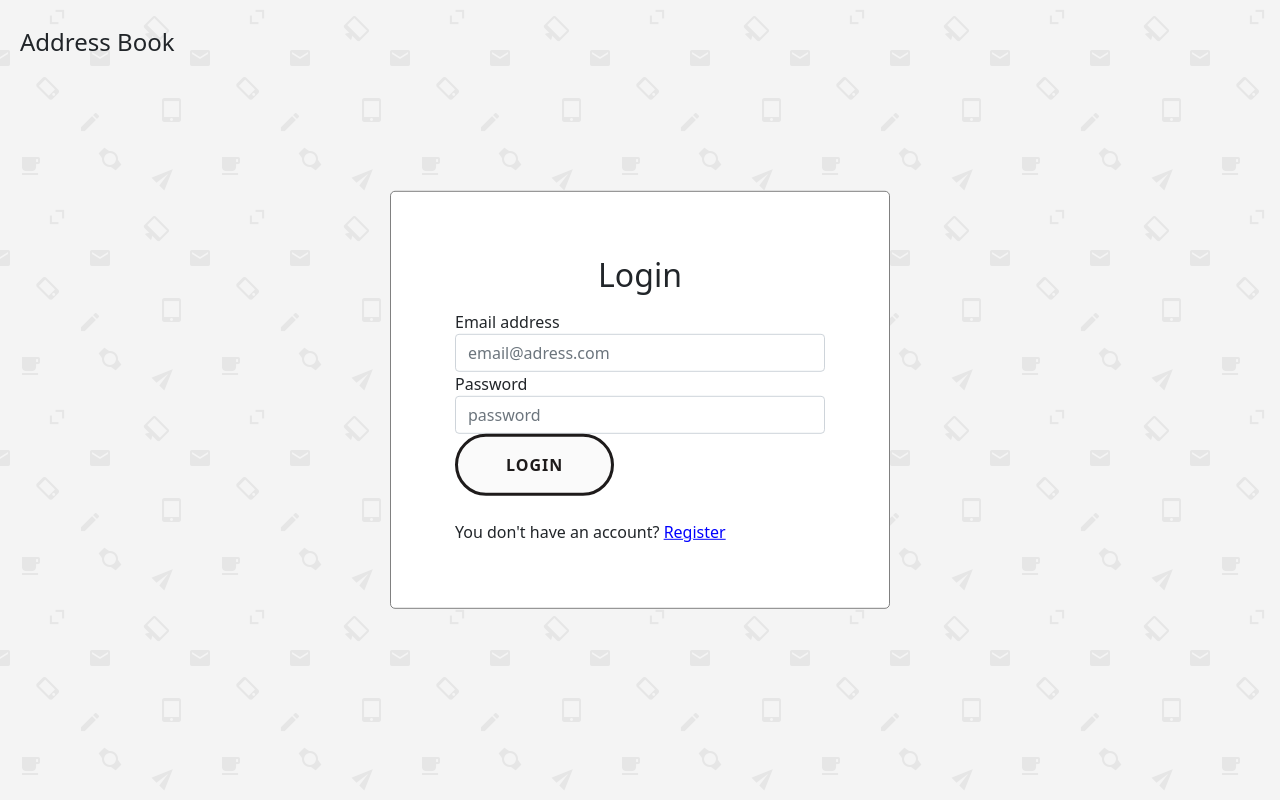
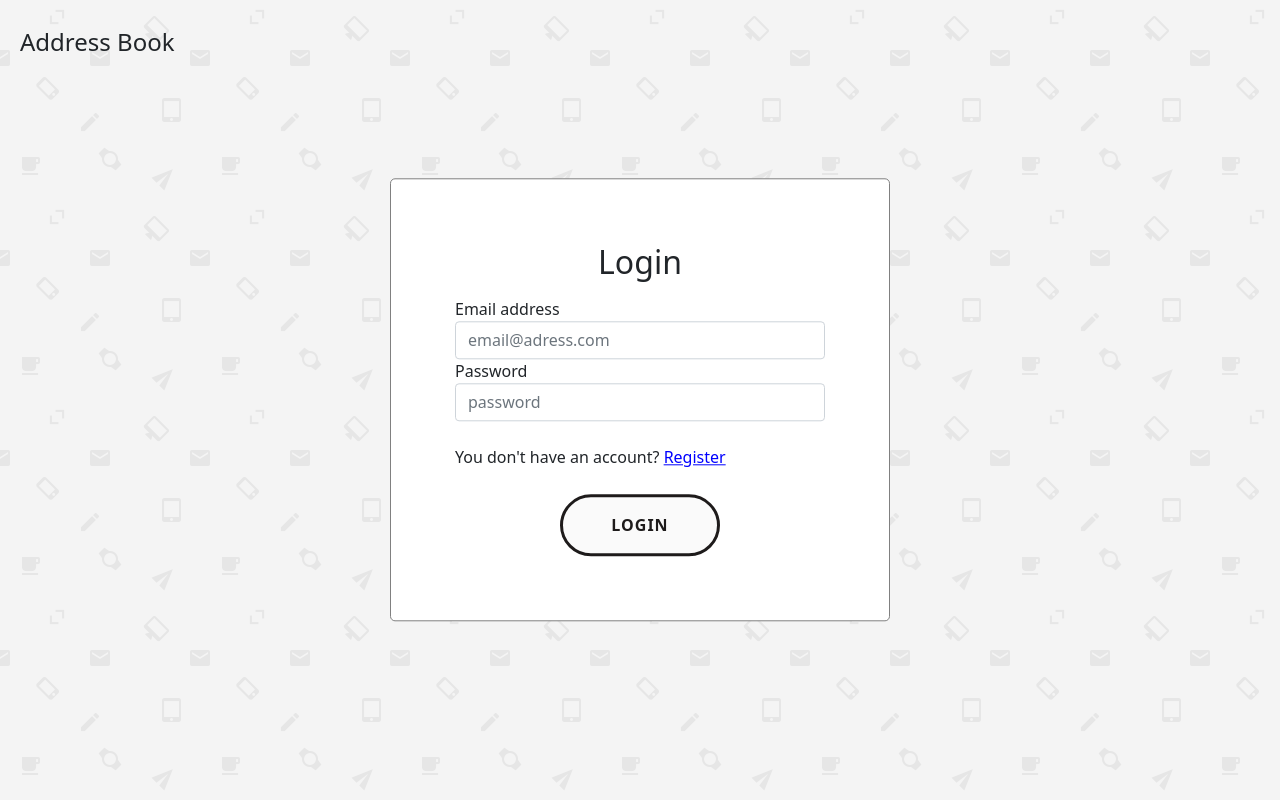
Before and after one commit to cummingsbeau/contactlist, a Vue app: page / in a window 1280 px wide. Built offline with nearby package versions, Linux system fonts and the light colour scheme.

Commit message:
fixed button alginment and minor css tweaks

```diff
--- a/src/App.vue
+++ b/src/App.vue
@@ -66,6 +66,7 @@ h2.mb-3 {
 }
 
 .btn {
+  text-align: center;
   position: relative;
   display: flex;
   align-items: center;
@@ -80,6 +81,8 @@ h2.mb-3 {
   color: #1e1b1b;
   font-weight: bold;
   letter-spacing: 1px;
-  display: flex;
+  margin-left: auto;
+  margin-right: auto;
+  margin-top: 25px;
 }
 </style>
--- a/src/views/ContactList.vue
+++ b/src/views/ContactList.vue
@@ -204,6 +204,7 @@ h5 {
 .create-todo input[type="submit"] {
   display: block;
   width: 100%;
+
   padding: 1rem 1.5rem;
   color: black;
   background-color: white;
@@ -223,7 +224,7 @@ h5 {
 .todo-list .todo-item {
   display: flex;
   align-items: center;
-  background-color: #fff;
+  background-color: #fafafa;
   padding: 1rem;
   border-radius: 0.5rem;
   box-shadow: var(--shadow);
@@ -244,7 +245,7 @@ h5 {
   display: block;
   padding: 0.5rem;
   border-radius: 0.25rem;
-  color: #fff;
+  color: #fafafa;
   cursor: pointer;
   transition: 0.2s ease-in-out;
 }
--- a/src/views/LoginView.vue
+++ b/src/views/LoginView.vue
@@ -20,10 +20,10 @@
           placeholder="password"
         />
       </div>
-      <button type="submit" class="btn" id="login_button">Login</button>
       <div class="alternative-option mt-4">
         You don't have an account? <span @click="moveToRegister">Register</span>
       </div>
+      <button type="submit" class="btn" id="login_button">Login</button>
       <div
         class="alert alert-warning alert-dismissible fade show mt-5 d-none"
         role="alert"
```
